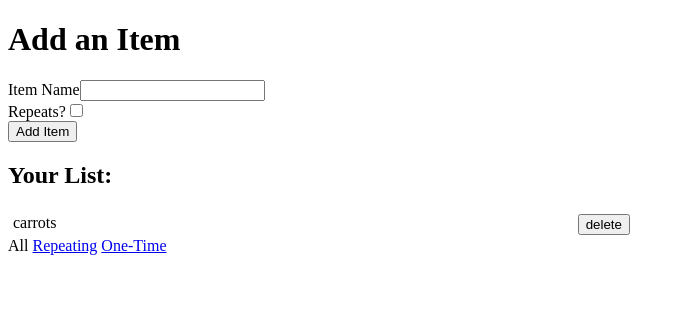
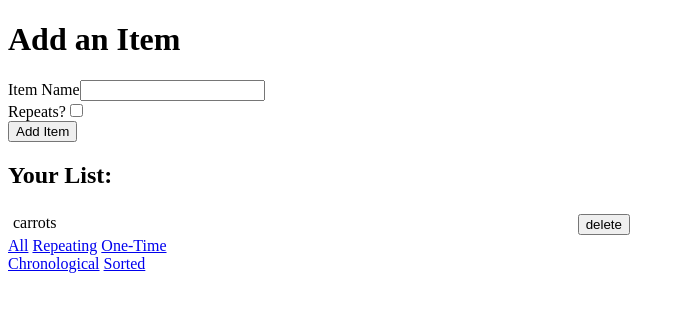
Before and after one commit to g-dylan-cunningham/shopping-list-app, a React (Create React App) app: page /1/all in a window 1280 px wide. Shown: the top 312 px of the page, without its empty margins (0-685 px from the left). Built offline with nearby package versions, Linux system fonts and the light colour scheme.

Commit message:
adds selector for visible items

```diff
--- a/src/components/Footer.jsx
+++ b/src/components/Footer.jsx
@@ -1,29 +1,41 @@
 import React from 'react';
-import { NavLink } from 'react-router-dom';
+import { NavLink, withRouter } from 'react-router-dom';
 
 
-const FilterLink = ({filter, children}) => (
+const FilterLink = ({filter, sorting, children }) => {
+    return (
         <span>{" "}
             <NavLink
-            to={filter}
+                to={location => ({ ...location, pathname: `/${filter}/${sorting}` })}
                 activeStyle={{
                     textDecoration: 'none',
                     color: 'black'
                 }}
+                replace={true}
             >
                 {children}
             </NavLink>
         </span>
     )
+}
 
-const Footer = () => {
+
+const Footer = ({match, location}) => {
+    const { params: { filter, sorting }} = match;
     return (
         <div>
-           <FilterLink filter='all' >All</FilterLink>
-           <FilterLink filter='repeating'>Repeating</FilterLink>
-           <FilterLink filter='one-time'>One-Time</FilterLink>
+            <div>
+                <FilterLink filter='all' sorting={sorting}>All</FilterLink>
+                <FilterLink filter='repeating' sorting={sorting}>Repeating</FilterLink>
+                <FilterLink filter='one-time' sorting={sorting}>One-Time</FilterLink>
+            </div>
+            <div>
+                <FilterLink filter={filter} sorting='chrono'>Chronological</FilterLink>
+                <FilterLink filter={filter} sorting='sorted'>Sorted</FilterLink>
+            </div>
         </div>
     )
 }
 
-export default Footer;
+
+export default withRouter(Footer);
--- a/src/components/Root.jsx
+++ b/src/components/Root.jsx
@@ -8,7 +8,7 @@ const Root = ({ store }) => {
     return (
         <Provider store={store} >
             <Router>
-                <Route path='/' component={App} />
+                <Route path='/:filter/:sorting?' component={App} />
            </Router>
         </Provider>
     )
--- a/src/localStorage.js
+++ b/src/localStorage.js
@@ -7,7 +7,7 @@ export const loadState = () => {
         if(serializedState === null) {
             return undefined;
         }
-        console.log("serializedState", serializedState);
+        // console.log("serializedState", serializedState);
         return JSON.parse(serializedState);
     } catch (e) {
         console.log(e);
--- a/src/reducers/index.js
+++ b/src/reducers/index.js
@@ -1,7 +1,13 @@
 import { combineReducers } from 'redux';
-import items from './itemsReducer';
+import items, * as fromItems from './itemsReducer';
+
 
 const rootReducer = combineReducers({
     items
 })
 export default rootReducer;
+
+export const getVisibleItems = (state, filter) => {
+
+    return fromItems.getVisibleItems(state, filter);
+}
--- a/src/reducers/itemsReducer.js
+++ b/src/reducers/itemsReducer.js
@@ -27,3 +27,21 @@ const items = (state = initState, action) => {
 }
 
 export default items;
+
+export const getVisibleItems = (state, filter) => {
+    switch(filter) {
+        case 'all':
+            return state;
+        case 'repeating':
+            return state.filter(item => {
+                return item.repeating === true;
+            });
+        case 'one-time':
+            return state.filter(item => {
+                // console.log("asdf'", item.repeating !== true)
+                return item.repeating !== true;
+            });
+        default:
+            return state;
+    }
+}
```
Lines whose indentation alone changed are shown as unchanged.
